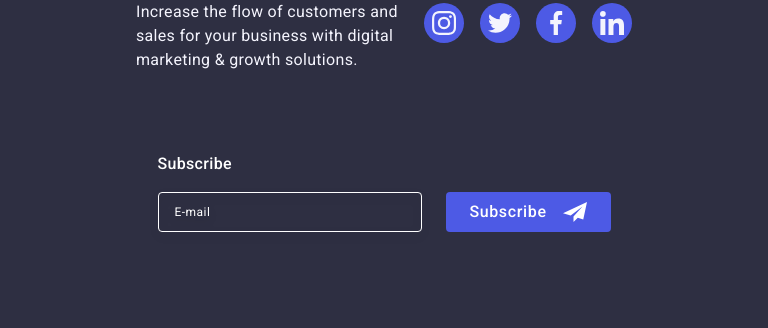
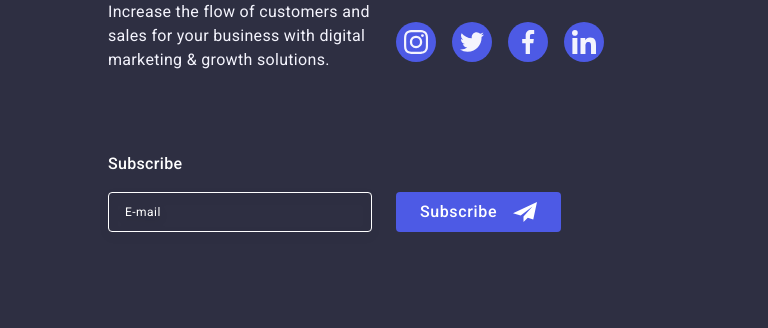
Before and after one commit to martadelka/goit-markup-hw-07, a plain HTML site: page index.html in a window 768 px wide. Shown: the part 3025-3353 px from the top of the page. Drawn offline with nearby package versions, Linux system fonts and the light colour scheme.

Commit message:
hw7-adaptive-with-no-photo

```diff
--- a/css/styles.css
+++ b/css/styles.css
@@ -1086,7 +1086,6 @@ img {
 .footer-container-global {
   display: flex;
   align-items: baseline;
-  justify-content: left;
 }
 
 @media only screen and (min-width: 428px) and (max-width: 1157px) {
@@ -1100,7 +1099,11 @@ img {
 
 @media only screen and (min-width: 768px) and (max-width: 1157px) {
   .footer-container-global {
-    flex-direction: column;
+    flex-wrap: wrap;
+    width: 584px;
+    gap: 72px 24px;
+    flex-direction: unset;
+    justify-content: left;
   }
 }
 
@@ -1133,15 +1136,6 @@ img {
 @media only screen and (min-width: 428px) and (max-width: 767px) {
   .footer-par {
     text-align: center;
-  }
-}
-
-@media only screen and (min-width: 768px) and (max-width: 1157px) {
-  .footer-logo-and-socials {
-    display: flex;
-    flex-direction: row;
-    align-items: baseline;
-    gap: 24px;
   }
 }
 
--- a/index.html
+++ b/index.html
@@ -393,7 +393,6 @@
     </main>
     <footer class="footer">
       <div class="footer-container-global container">
-        <div class="footer-logo-and-socials">
         <div class="footer-container">
           <a class="footer-logo link" href="./index.html">
             Web<span class="studio-two">Studio</span>
@@ -436,7 +435,6 @@
             </li>
           </ul>
         </div>
-        </div>
         <!-- Subscription form -->
         <div class="subscribe-form">
           <p class="footer-par">Subscribe</p>
@@ -457,7 +455,7 @@
             </button>
           </form>
         </div>
-      </div>
+        </div>
     </footer>
     <!-- Modal window -->
     <div class="backdrop is-hidden" data-modal>
```
